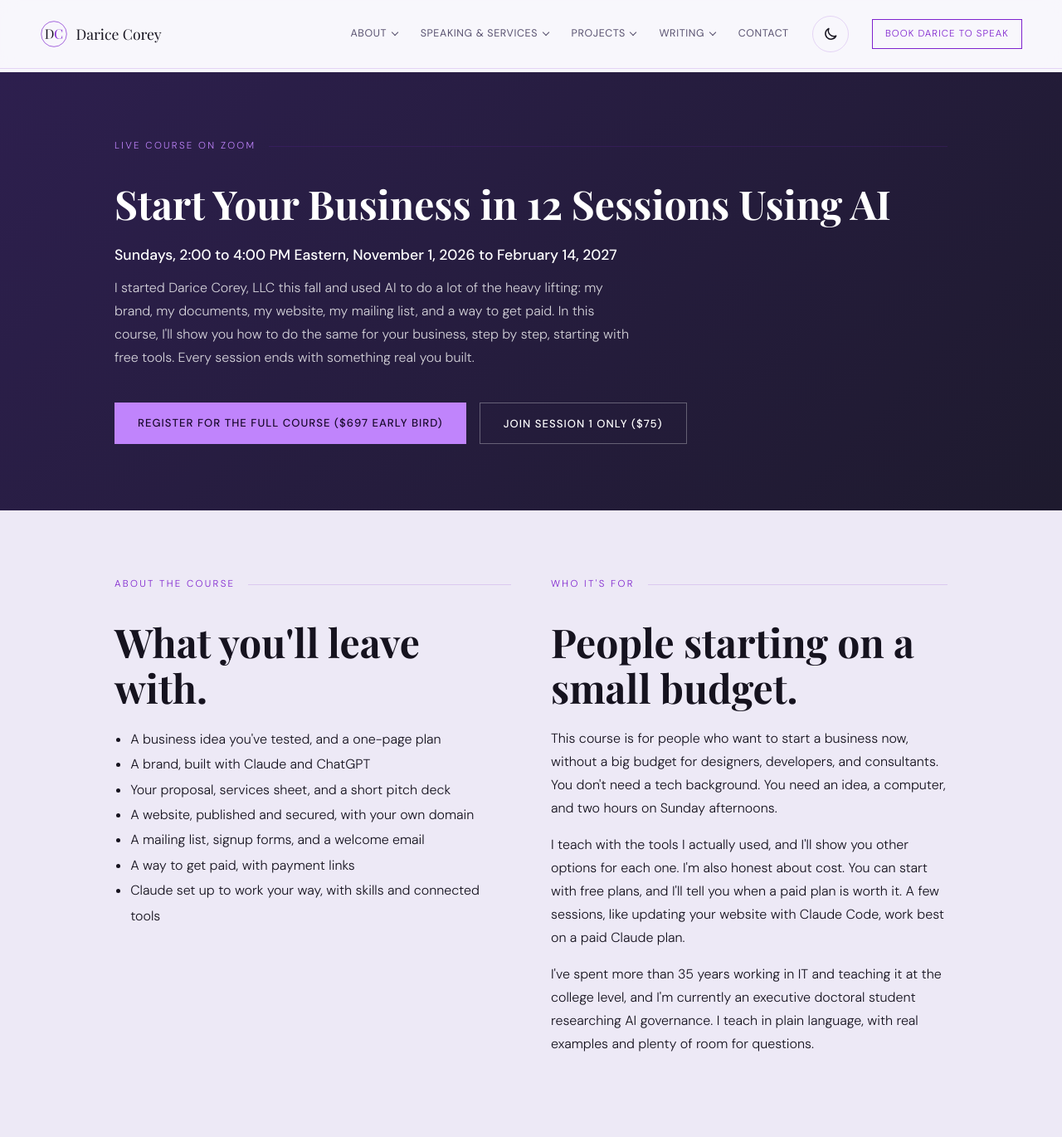
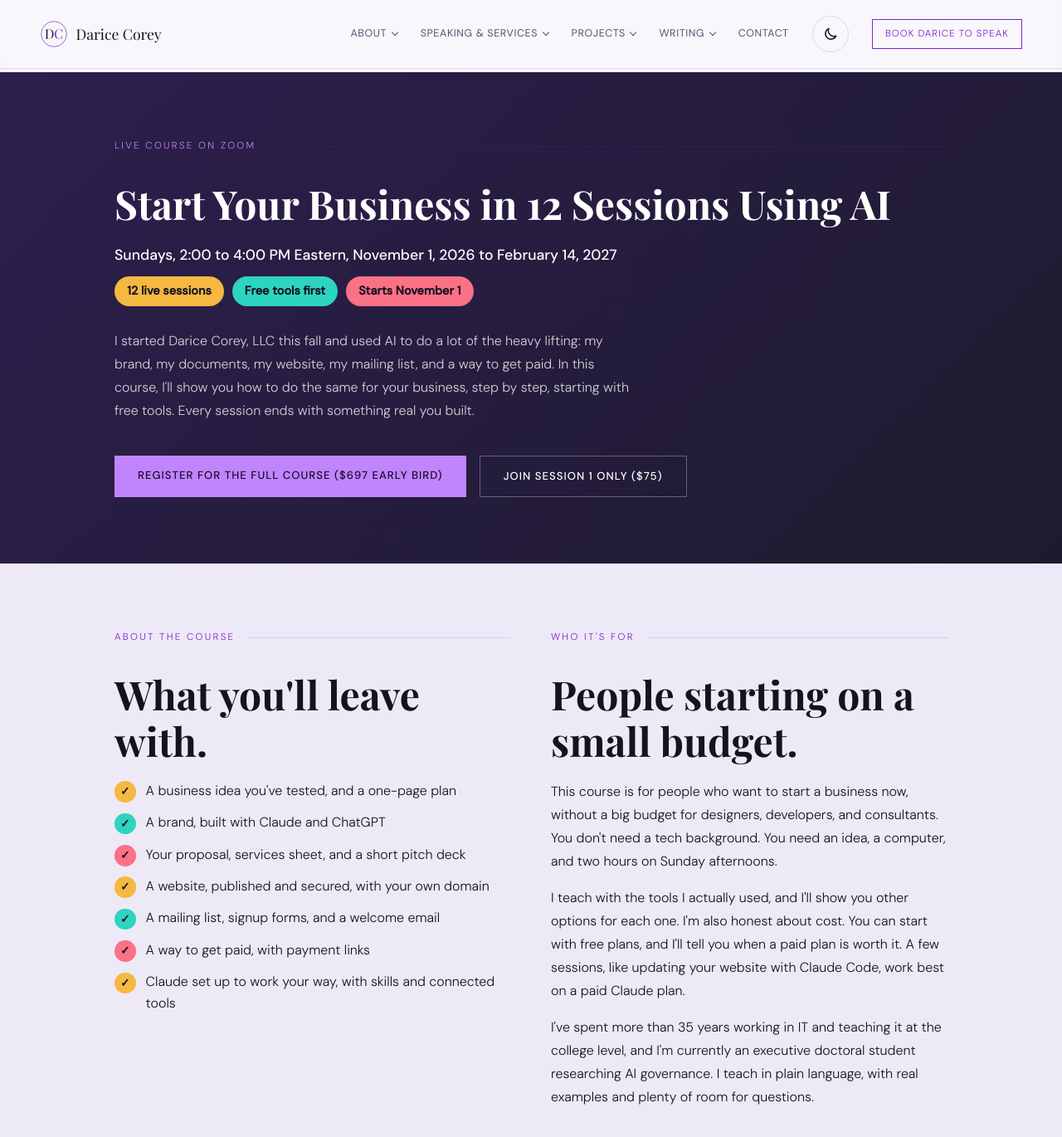
Before and after one commit to dcoreyrasm/dcoreyrasm.github.io, a Jekyll site: the page built from start-your-business.html, in a window 1280 px wide and 1400 px high. Shown: the top 1370 px of the window at 83% size. Built offline with Jekyll 4.4.1, drawn with Linux system fonts in a browser that asks for light colours; some web fonts are replaced; some of the changed text lies outside the part shown.

Commit message:
Course page: add gold, teal, and coral accents with phase labels
Co-Authored-By: Claude Opus 5.5 <noreply@anthropic.com>
Claude-Session: https://claude.ai/code/session_01ArMUzAnRiECBMRrfphTcp3

```diff
--- a/start-your-business.html
+++ b/start-your-business.html
@@ -27,6 +27,23 @@
   <link rel="manifest" href="/site.webmanifest" />
   <meta name="theme-color" content="#16131F" />
   <link rel="stylesheet" href="styles.css?v=20261018a" />
+  <style>
+    /* Course page accents: brand colors plus pops of gold, teal, and coral.
+       Pops are used only as fills behind Deep Plum text (6.8:1 or higher in both themes). */
+    .sb-gold { --pop:#F5B841; } .sb-teal { --pop:#2DD4BF; } .sb-coral { --pop:#FB7185; } .sb-sky { --pop:#60A5FA; }
+    .sb-pills { display:flex; flex-wrap:wrap; gap:.6rem; margin:0 0 1.75rem; padding:0; list-style:none; }
+    .sb-pill { background:var(--pop); color:#16131F; font-weight:600; font-size:.9rem; padding:.4rem .95rem; border-radius:999px; }
+    .sb-checks { list-style:none; padding:0; margin:0 0 2rem; }
+    .sb-checks li { display:flex; gap:.75rem; align-items:flex-start; line-height:1.6; margin-bottom:.7rem; }
+    .sb-checks li::before { content:"✓"; flex:none; width:1.6rem; height:1.6rem; border-radius:50%; background:var(--pop,#F5B841); color:#16131F; font-weight:700; font-size:.85rem; display:flex; align-items:center; justify-content:center; margin-top:.1rem; }
+    .sb-checks li:nth-child(3n+1) { --pop:#F5B841; } .sb-checks li:nth-child(3n+2) { --pop:#2DD4BF; } .sb-checks li:nth-child(3n+3) { --pop:#FB7185; }
+    .sb-legend { display:flex; flex-wrap:wrap; gap:.6rem; margin:0 0 2rem; padding:0; list-style:none; }
+    .sb-session { position:relative; border-top:4px solid var(--pop); }
+    .sb-session-head { display:flex; align-items:center; gap:.75rem; margin-bottom:.5rem; }
+    .sb-num { flex:none; width:2.4rem; height:2.4rem; border-radius:50%; background:var(--pop); color:#16131F; font-weight:700; display:flex; align-items:center; justify-content:center; }
+    .sb-phase { display:inline-block; align-self:flex-start; width:auto; background:var(--pop); color:#16131F; font-size:.75rem; font-weight:600; letter-spacing:.06em; text-transform:uppercase; padding:.15rem .6rem; border-radius:999px; margin-top:.75rem; }
+    .sb-ribbon { display:inline-block; background:#F5B841; color:#16131F; font-size:.8rem; font-weight:700; letter-spacing:.06em; text-transform:uppercase; padding:.3rem .8rem; border-radius:999px; margin-bottom:.75rem; }
+  </style>
   <!-- Microsoft Clarity -->
   <script type="text/javascript">if(!window.__daOptOut){(function(c,l,a,r,i,t,y){c[a]=c[a]||function(){(c[a].q=c[a].q||[]).push(arguments)};t=l.createElement(r);t.async=1;t.src="https://www.clarity.ms/tag/"+i;y=l.getElementsByTagName(r)[0];y.parentNode.insertBefore(t,y);})(window,document,"clarity","script","xdrtc0i2un");}</script>
 </head>
@@ -41,6 +58,7 @@
         <p class="section-label" style="color:var(--coral);">Live Course on Zoom</p>
         <h1 class="section-heading" style="color:#fff;">Start Your Business in 12 Sessions Using AI</h1>
         <p style="font-size:1.1rem;color:#fff;font-weight:500;margin-bottom:.75rem;">Sundays, 2:00 to 4:00 PM Eastern, November 1, 2026 to February 14, 2027</p>
+        <ul class="sb-pills" aria-label="Course at a glance"><li class="sb-pill sb-gold">12 live sessions</li><li class="sb-pill sb-teal">Free tools first</li><li class="sb-pill sb-coral">Starts November 1</li></ul>
         <p style="font-size:1rem;color:rgba(255,255,255,.8);max-width:620px;line-height:1.75;margin-bottom:2.5rem;">I started Darice Corey, LLC this fall and used AI to do a lot of the heavy lifting: my brand, my documents, my website, my mailing list, and a way to get paid. In this course, I'll show you how to do the same for your business, step by step, starting with free tools. Every session ends with something real you built.</p>
         <div class="hero-ctas">
           <a href="STRIPE_EARLY_BIRD_URL" class="btn-primary" target="_blank" rel="noopener">Register for the Full Course ($697 Early Bird)</a>
@@ -54,7 +72,7 @@
         <div>
           <p class="section-label">About the Course</p>
           <h2 class="section-heading" id="about-course-heading">What you'll leave with.</h2>
-          <ul style="line-height:1.9;margin-bottom:2rem;padding-left:1.2rem;">
+          <ul class="sb-checks">
             <li>A business idea you've tested, and a one-page plan</li>
             <li>A brand, built with Claude and ChatGPT</li>
             <li>Your proposal, services sheet, and a short pitch deck</li>
@@ -79,19 +97,20 @@
         <p class="section-label">The Sessions</p>
         <h2 class="section-heading" id="sessions-heading">Twelve Sundays, one working business.</h2>
         <p class="section-sub">All sessions are live on Zoom, Sundays, 2:00 to 4:00 PM Eastern. We take a few weeks off for the holidays.</p>
+        <ul class="sb-legend" aria-label="Course phases"><li class="sb-pill sb-gold">Sessions 1 to 4: Plan and set up</li><li class="sb-pill sb-teal">Sessions 5 to 8: Build</li><li class="sb-pill sb-coral">Sessions 9 to 12: Grow</li></ul>
         <div class="services-grid">
-          <div class="service-card"><h3>1. Your business idea</h3><p style="margin:.25rem 0 .5rem;font-weight:500;">November 1</p><p>Shape your idea, test it, and write a one-page plan.</p></div>
-          <div class="service-card"><h3>2. Setting up the business</h3><p style="margin:.25rem 0 .5rem;font-weight:500;">November 8</p><p>A setup checklist, formation service examples, and the questions to ask first.</p></div>
-          <div class="service-card"><h3>3. Branding</h3><p style="margin:.25rem 0 .5rem;font-weight:500;">November 15</p><p>Your brand, logo, and graphics with Claude and ChatGPT.</p></div>
-          <div class="service-card"><h3>4. Documents and templates</h3><p style="margin:.25rem 0 .5rem;font-weight:500;">November 22</p><p>A proposal, a services sheet, a pitch deck, and an invoice template.</p></div>
-          <div class="service-card"><h3>5. Website, part 1</h3><p style="margin:.25rem 0 .5rem;font-weight:500;">December 6</p><p>Write your site with Claude and publish it for free.</p></div>
-          <div class="service-card"><h3>6. Website, part 2</h3><p style="margin:.25rem 0 .5rem;font-weight:500;">December 20</p><p>Your own domain, a secure site, and easy updates.</p></div>
-          <div class="service-card"><h3>7. Newsletter and forms</h3><p style="margin:.25rem 0 .5rem;font-weight:500;">January 3</p><p>A mailing list, signup forms, a welcome email, and a contact form.</p></div>
-          <div class="service-card"><h3>8. Getting paid</h3><p style="margin:.25rem 0 .5rem;font-weight:500;">January 10</p><p>Payment links, including pay-later options, and delivering what people paid for.</p></div>
-          <div class="service-card"><h3>9. Marketing</h3><p style="margin:.25rem 0 .5rem;font-weight:500;">January 17</p><p>A starter content plan, social graphics, and your first posts.</p></div>
-          <div class="service-card"><h3>10. Skills: teach Claude your way</h3><p style="margin:.25rem 0 .5rem;font-weight:500;">January 31</p><p>Customize ready-made templates so Claude writes and works the way you do.</p></div>
-          <div class="service-card"><h3>11. Connectors</h3><p style="margin:.25rem 0 .5rem;font-weight:500;">February 7</p><p>Connect Claude to your tools safely, and learn what AI can do on your computer.</p></div>
-          <div class="service-card"><h3>12. Running it and choosing plans</h3><p style="margin:.25rem 0 .5rem;font-weight:500;">February 14</p><p>Time-saving routines, upkeep, and a tool budget that fits.</p></div>
+          <div class="service-card sb-session sb-gold"><div class="sb-session-head"><span class="sb-num" aria-hidden="true">1</span><h3>Your business idea</h3></div><p style="margin:.25rem 0 .5rem;font-weight:500;">November 1</p><p>Shape your idea, test it, and write a one-page plan.</p><span class="sb-phase">Plan and set up</span></div>
+          <div class="service-card sb-session sb-gold"><div class="sb-session-head"><span class="sb-num" aria-hidden="true">2</span><h3>Setting up the business</h3></div><p style="margin:.25rem 0 .5rem;font-weight:500;">November 8</p><p>A setup checklist, formation service examples, and the questions to ask first.</p><span class="sb-phase">Plan and set up</span></div>
+          <div class="service-card sb-session sb-gold"><div class="sb-session-head"><span class="sb-num" aria-hidden="true">3</span><h3>Branding</h3></div><p style="margin:.25rem 0 .5rem;font-weight:500;">November 15</p><p>Your brand, logo, and graphics with Claude and ChatGPT.</p><span class="sb-phase">Plan and set up</span></div>
+          <div class="service-card sb-session sb-gold"><div class="sb-session-head"><span class="sb-num" aria-hidden="true">4</span><h3>Documents and templates</h3></div><p style="margin:.25rem 0 .5rem;font-weight:500;">November 22</p><p>A proposal, a services sheet, a pitch deck, and an invoice template.</p><span class="sb-phase">Plan and set up</span></div>
+          <div class="service-card sb-session sb-teal"><div class="sb-session-head"><span class="sb-num" aria-hidden="true">5</span><h3>Website, part 1</h3></div><p style="margin:.25rem 0 .5rem;font-weight:500;">December 6</p><p>Write your site with Claude and publish it for free.</p><span class="sb-phase">Build</span></div>
+          <div class="service-card sb-session sb-teal"><div class="sb-session-head"><span class="sb-num" aria-hidden="true">6</span><h3>Website, part 2</h3></div><p style="margin:.25rem 0 .5rem;font-weight:500;">December 20</p><p>Your own domain, a secure site, and easy updates.</p><span class="sb-phase">Build</span></div>
+          <div class="service-card sb-session sb-teal"><div class="sb-session-head"><span class="sb-num" aria-hidden="true">7</span><h3>Newsletter and forms</h3></div><p style="margin:.25rem 0 .5rem;font-weight:500;">January 3</p><p>A mailing list, signup forms, a welcome email, and a contact form.</p><span class="sb-phase">Build</span></div>
+          <div class="service-card sb-session sb-teal"><div class="sb-session-head"><span class="sb-num" aria-hidden="true">8</span><h3>Getting paid</h3></div><p style="margin:.25rem 0 .5rem;font-weight:500;">January 10</p><p>Payment links, including pay-later options, and delivering what people paid for.</p><span class="sb-phase">Build</span></div>
+          <div class="service-card sb-session sb-coral"><div class="sb-session-head"><span class="sb-num" aria-hidden="true">9</span><h3>Marketing</h3></div><p style="margin:.25rem 0 .5rem;font-weight:500;">January 17</p><p>A starter content plan, social graphics, and your first posts.</p><span class="sb-phase">Grow</span></div>
+          <div class="service-card sb-session sb-coral"><div class="sb-session-head"><span class="sb-num" aria-hidden="true">10</span><h3>Skills: teach Claude your way</h3></div><p style="margin:.25rem 0 .5rem;font-weight:500;">January 31</p><p>Customize ready-made templates so Claude writes and works the way you do.</p><span class="sb-phase">Grow</span></div>
+          <div class="service-card sb-session sb-coral"><div class="sb-session-head"><span class="sb-num" aria-hidden="true">11</span><h3>Connectors</h3></div><p style="margin:.25rem 0 .5rem;font-weight:500;">February 7</p><p>Connect Claude to your tools safely, and learn what AI can do on your computer.</p><span class="sb-phase">Grow</span></div>
+          <div class="service-card sb-session sb-coral"><div class="sb-session-head"><span class="sb-num" aria-hidden="true">12</span><h3>Running it and choosing plans</h3></div><p style="margin:.25rem 0 .5rem;font-weight:500;">February 14</p><p>Time-saving routines, upkeep, and a tool budget that fits.</p><span class="sb-phase">Grow</span></div>
         </div>
       </div>
     </section>
@@ -102,6 +121,7 @@
         <h2 class="section-heading" id="register-heading">Choose how you'd like to join.</h2>
         <div class="services-grid two-up">
           <div class="service-card">
+            <span class="sb-ribbon">Early bird</span>
             <h3>Full Live Course</h3>
             <p style="font-size:1.5rem;font-weight:600;margin:.5rem 0 .25rem;">$697 early bird</p>
             <p style="margin:0 0 1rem;">Early bird price through [early bird end date]. The regular price is $897.</p>
```
